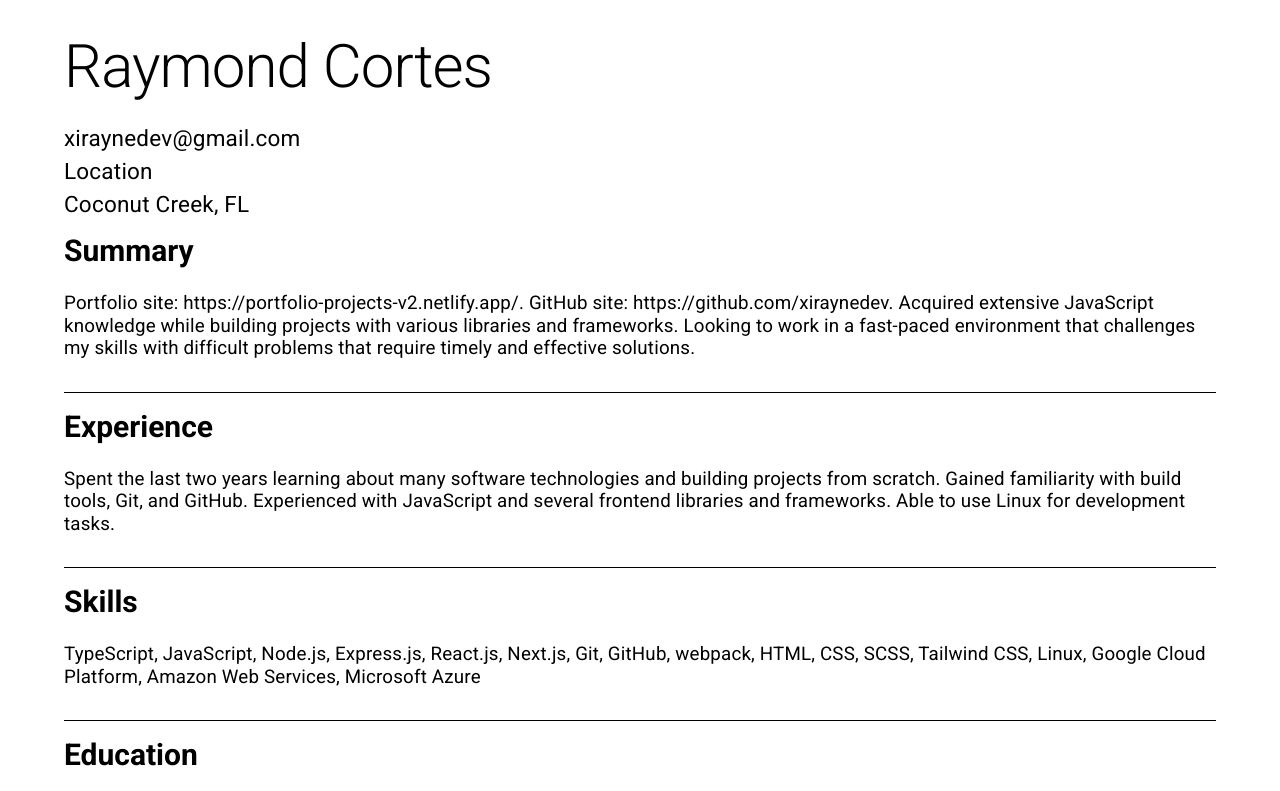
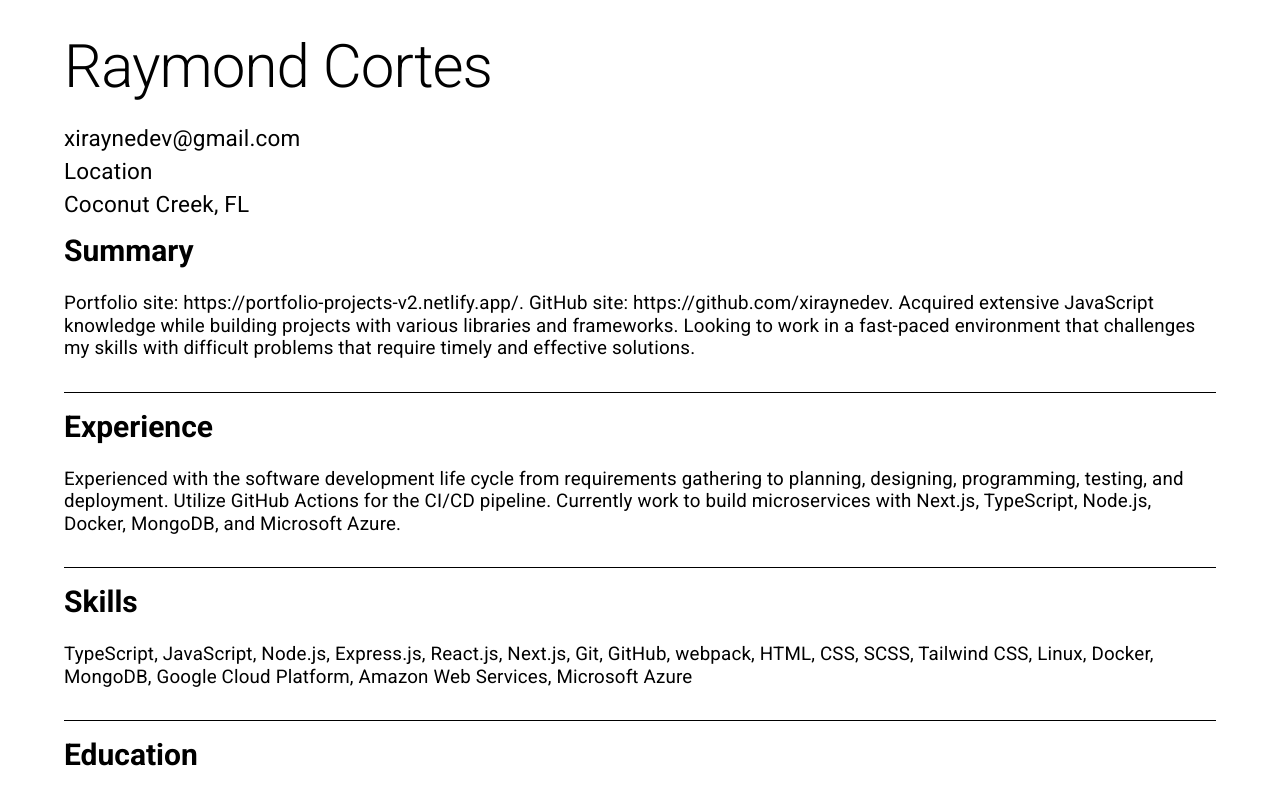
Before and after one commit to xiraynedev/portfolio-v2, a React app: page /resume in a window 1280 px wide. Shown: the top 791 px of the page. Built offline with nearby package versions, Linux system fonts and the light colour scheme.

Commit message:
update experience and skill components

```diff
--- a/src/components/Resume/Experience.tsx
+++ b/src/components/Resume/Experience.tsx
@@ -1,11 +1,11 @@
-import React, { FC } from 'react';
-import { SectionComponent } from './SectionComponent';
+import React, { FC } from "react";
+import { SectionComponent } from "./SectionComponent";
 
 export const Experience: FC = () => {
   const experience = {
-    title: 'Experience',
+    title: "Experience",
     description:
-      'Spent the last two years learning about many software technologies and building projects from scratch. Gained familiarity with build tools, Git, and GitHub. Experienced with JavaScript and several frontend libraries and frameworks. Able to use Linux for development tasks.',
+      "Experienced with the software development life cycle from requirements gathering to planning, designing, programming, testing, and deployment. Utilize GitHub Actions for the CI/CD pipeline. Currently work to build microservices with Next.js, TypeScript, Node.js, Docker, MongoDB, and Microsoft Azure.",
   };
 
   return <SectionComponent {...experience} />;
--- a/src/components/Resume/Skill.tsx
+++ b/src/components/Resume/Skill.tsx
@@ -1,11 +1,11 @@
-import React, { FC } from 'react';
-import { SectionComponent } from './SectionComponent';
+import React, { FC } from "react";
+import { SectionComponent } from "./SectionComponent";
 
 export const Skill: FC = () => {
   const skills = {
-    title: 'Skills',
+    title: "Skills",
     description:
-      'TypeScript, JavaScript, Node.js, Express.js, React.js, Next.js, Git, GitHub, webpack, HTML, CSS, SCSS, Tailwind CSS, Linux, Google Cloud Platform, Amazon Web Services, Microsoft Azure',
+      "TypeScript, JavaScript, Node.js, Express.js, React.js, Next.js, Git, GitHub, webpack, HTML, CSS, SCSS, Tailwind CSS, Linux, Docker, MongoDB, Google Cloud Platform, Amazon Web Services, Microsoft Azure",
   };
 
   return <SectionComponent {...skills} />;
```
